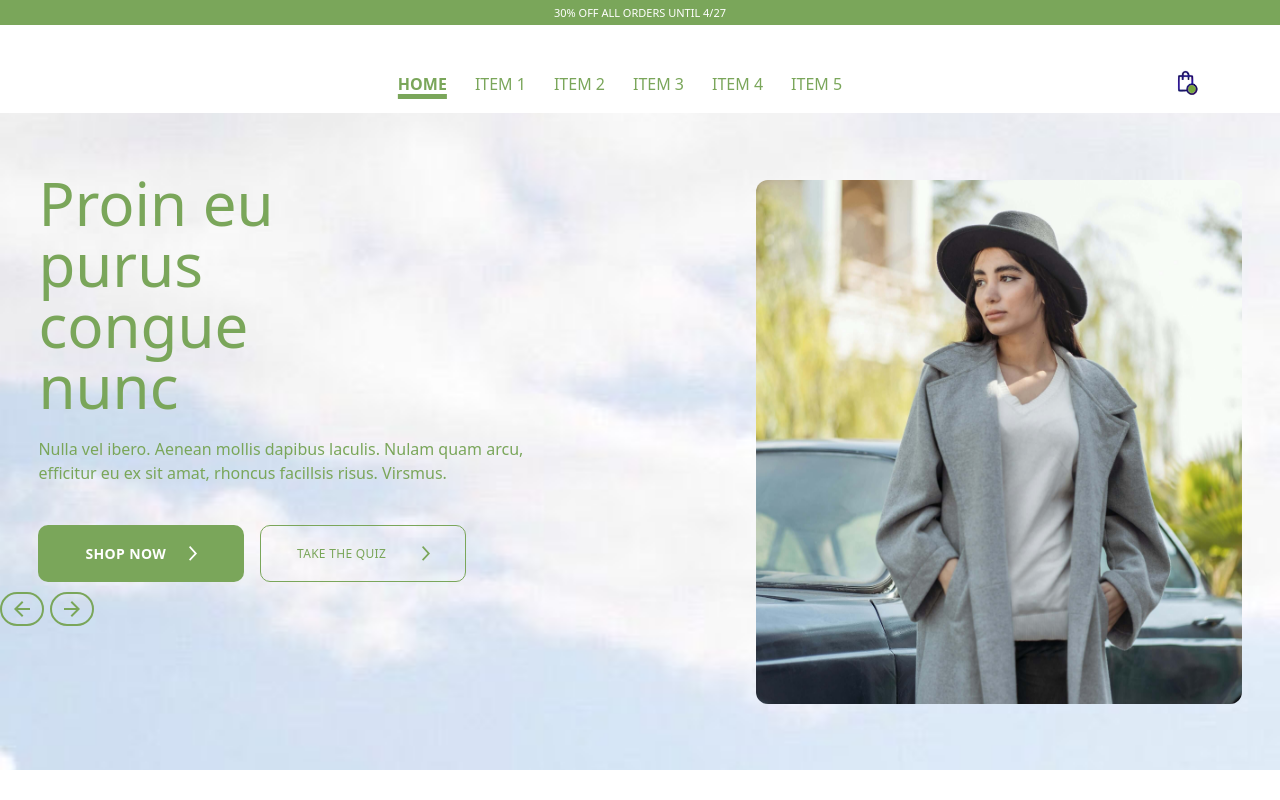
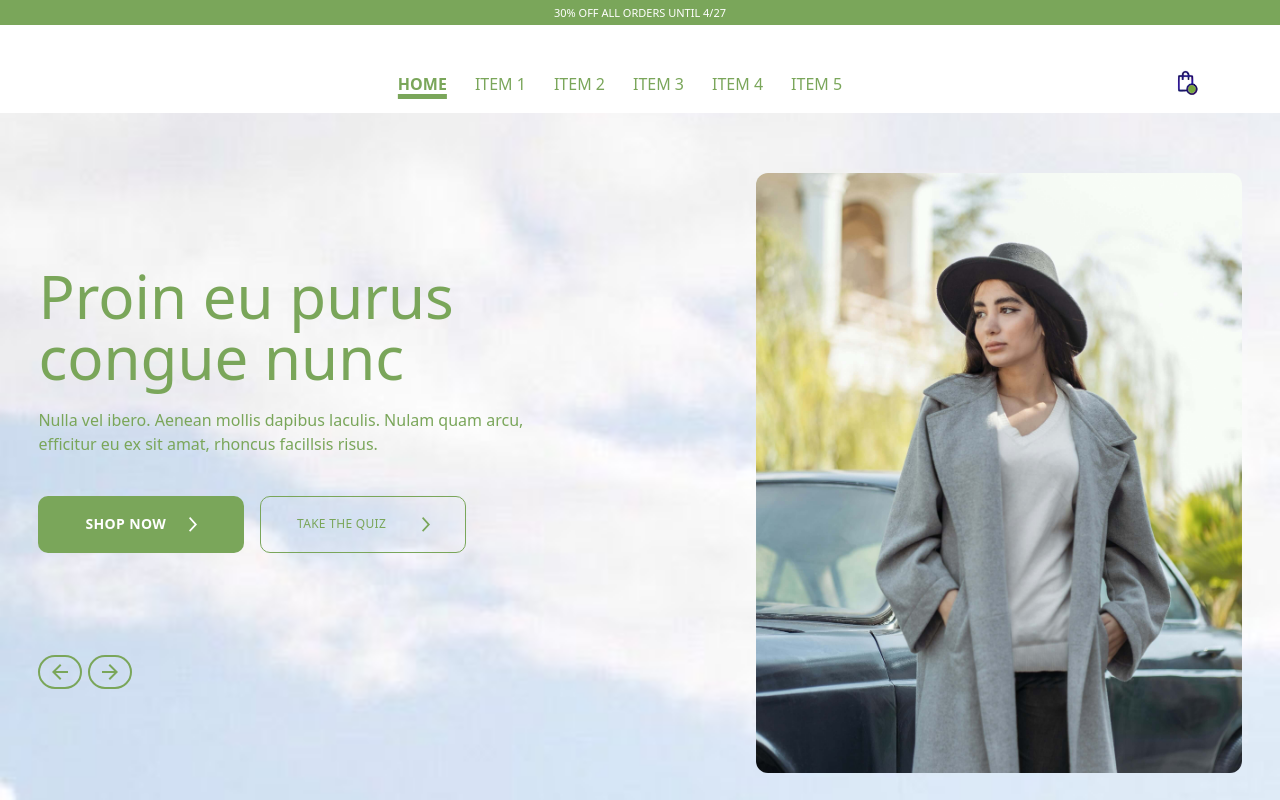
Before and after one commit to sergioAff/dango_ecommerce, a Next.js app: page / in a window 1280 px wide. Shown: the top 800 px of the page. Built offline with nearby package versions, Linux system fonts and the light colour scheme.

Commit message:
"Added CSS media query, refactored Hero component with state and refs, updated ScrollButtons with distance prop, and modified HeroInfo data"

```diff
--- a/src/app/globals.css
+++ b/src/app/globals.css
@@ -5,3 +5,9 @@
 .text-shadow {
   text-shadow: 0px 4px 4px rgba(0, 0, 0, 0.25);
 }
+
+@media (min-width: 768px) {
+  :root {
+    --is-xl: 1;
+  }
+}
--- a/src/components/Hero/Hero.tsx
+++ b/src/components/Hero/Hero.tsx
@@ -1,3 +1,4 @@
+import { useEffect, useState, useRef } from "react";
 import { HeroInfo } from "@/utils/HeroInfo";
 import { ScrollButtons } from "@/components/Hero/ScrollButtons";
 import { Swiper, SwiperSlide } from "swiper/react";
@@ -19,7 +20,37 @@ const arrowRightButton = (
 );
 
 export const Hero = () => {
+  const [initialDistance, setInitialDistance] = useState<number | null>(null);
+  const buttonRefs = useRef<(HTMLButtonElement | null)[]>([]); // Referencias dinámicas para cada botón
+
+  const calculateInitialDistance = () => {
+    for (let i = 0; i < buttonRefs.current.length; i++) {
+      const button = buttonRefs.current[i];
+      if (button) {
+        const rect = button.getBoundingClientRect();
+        if (rect.left >= 0 && rect.left <= window.innerWidth) {
+          setInitialDistance(rect.left);
+          break;
+        }
+      }
+    }
+  };
+
+  useEffect(() => {
+    calculateInitialDistance();
+    window.addEventListener("resize", calculateInitialDistance);
+    window.addEventListener("load", calculateInitialDistance);
+    window.addEventListener("orientationchange", calculateInitialDistance);
+    document.addEventListener("fullscreenchange", calculateInitialDistance);
+    document.addEventListener("DOMSubtreeModified", calculateInitialDistance);
+
+    return () => {
+      window.removeEventListener("resize", calculateInitialDistance);
+    };
+  }, []);
+
   return (
+    <>
       <Swiper
         slidesPerView={1}
         className={`mt-1.5`}
@@ -52,11 +83,11 @@ export const Hero = () => {
                 priority
                 width={2000}
                 height={2000}
-              className="rounded-xl w-[280px] h-[320px] lg:min-w-[486px] lg:min-h-[524px] object-cover"
+                className="rounded-xl w-[280px] h-[320px] lg:min-w-[486px] lg:min-h-[600px] object-cover"
               />
-            <div className="flex flex-col pt-[33px] md:pt-0 gap-10 md:pb-14 lg:pb-32">
+              <div className="flex flex-col pt-[33px] md:pt-0 gap-10 md:pb-14 lg:pb-32 xl:max-w-[800px]">
                 <div className="px-12 md:px-0 md:flex flex-col gap-5">
-                <h1 className="text-primary text-[37px] md:text-[60px] text-center md:text-start leading-10 md:leading-[61px] md:pr-[25%] xl:pr-[50%]">
+                  <h1 className="text-primary text-[37px] md:text-[60px] text-center md:text-start leading-10 md:leading-[61px] md:pr-[20%] xl:pr-[40%]">
                     {item.title}
                   </h1>
                   <h2 className="hidden md:inline-block text-[16px] text-primary md:pr-[15%] lg:pr-[30%]">
@@ -64,7 +95,14 @@ export const Hero = () => {
                   </h2>
                 </div>
                 <div className="flex flex-col md:flex-row items-center md:gap-4">
-                <button className="rounded-[10px] w-[170px] md:w-[206px] h-[57px] items-center flex justify-between md:justify-evenly bg-primary text-white tracking-wide leading-4 text-sm px-6 md:font-semibold">
+                  <button
+                    ref={(el: HTMLButtonElement | null) => {
+                      if (el) {
+                        buttonRefs.current[index] = el;
+                      }
+                    }}
+                    className="rounded-[10px] w-[170px] md:w-[206px] h-[57px] items-center flex justify-between md:justify-evenly bg-primary text-white tracking-wide leading-4 text-sm px-6 md:font-semibold"
+                  >
                     SHOP NOW
                     <span className="fill-white">{arrowRightButton}</span>
                   </button>
@@ -79,7 +117,8 @@ export const Hero = () => {
             </div>
           </SwiperSlide>
         ))}
-      <ScrollButtons />
+        <ScrollButtons distance={initialDistance ?? 0} />
       </Swiper>
+    </>
   );
 };
--- a/src/components/Hero/ScrollButtons.tsx
+++ b/src/components/Hero/ScrollButtons.tsx
@@ -1,3 +1,5 @@
+import { useEffect, useState } from "react";
+
 export const arrowRight = (
   <svg
     className="w-4 h-4 group-hover:fill-white fill-primary"
@@ -9,10 +11,21 @@ export const arrowRight = (
   </svg>
 );
 
-export const ScrollButtons = () => {
+interface ScrollButtonsInterface {
+  distance: number;
+}
+
+export const ScrollButtons = ({ distance }: ScrollButtonsInterface) => {
+  const [paddingLeft, setPaddingLeft] = useState(distance);
+
+  useEffect(() => {
+    setPaddingLeft(distance);
+  }, [distance]);
+
   return (
     <div
-      className={`absolute bottom-10 lg:bottom-36 left-0 md: right-0 md:right-auto flex gap-[6px] justify-center z-40`}
+      className={`absolute bottom-10 lg:bottom-36 left-0 right-0 md:right-auto flex gap-[6px] justify-center z-40 md:px-[3dvw]`}
+      style={{ paddingLeft: `calc(${paddingLeft}px * var(--is-xl, 0))` }} // Usa una variable CSS que se activa solo en pantallas xl
     >
       <button className="swiper-button-prev rotate-180 z-10 group border-2 hover:cursor-pointer border-primary hover:bg-primary px-3 py-[7px] rounded-[99px]">
         {arrowRight}
--- a/src/utils/HeroInfo.ts
+++ b/src/utils/HeroInfo.ts
@@ -3,21 +3,21 @@ export const HeroInfo = [
     image: "/Cards/card1.jpg",
     title: "Lorem ipsum dolor sit amet",
     subtitle:
-      "Nunc porttitor tortor metus, nec sagittis lectus accumsan quis. Aenean euismod mollis tempor.",
+      "Nunc porttitor tortor metus, nec sagittis lectus accumsan quis. Aenean euismod mollis tempor. Lorem ipsum dolor. Ac ",
     bg: "/Hero/bg1.png",
   },
   {
     image: "/Cards/card2.jpg",
     title: "Proin eu purus congue nunc",
     subtitle:
-      "Nulla vel ibero. Aenean mollis dapibus laculis. Nulam quam arcu, efficitur eu ex sit amat, rhoncus facillsis risus. Virsmus.",
+      "Nulla vel ibero. Aenean mollis dapibus laculis. Nulam quam arcu, efficitur eu ex sit amat, rhoncus facillsis risus. ",
     bg: "/Hero/bg2.jpeg",
   },
   {
     image: "/Cards/card3.jpg",
     title: "Donec quis lectus odio ",
     subtitle:
-      "Ut sed nulla lorem. Vivamus eget sollicitudin justo. ut ut vitae massa-egestas varius in interdum dui> Nunc quis",
+      "Ut sed nulla lorem. Vivamus eget sollicitudin justo. ut ut vitae massa-egestas varius in interdum dui> Nunc quis.Vs",
     bg: "/Hero/bg3.jpeg",
   },
 ];
```
Lines whose indentation alone changed are shown as unchanged.
